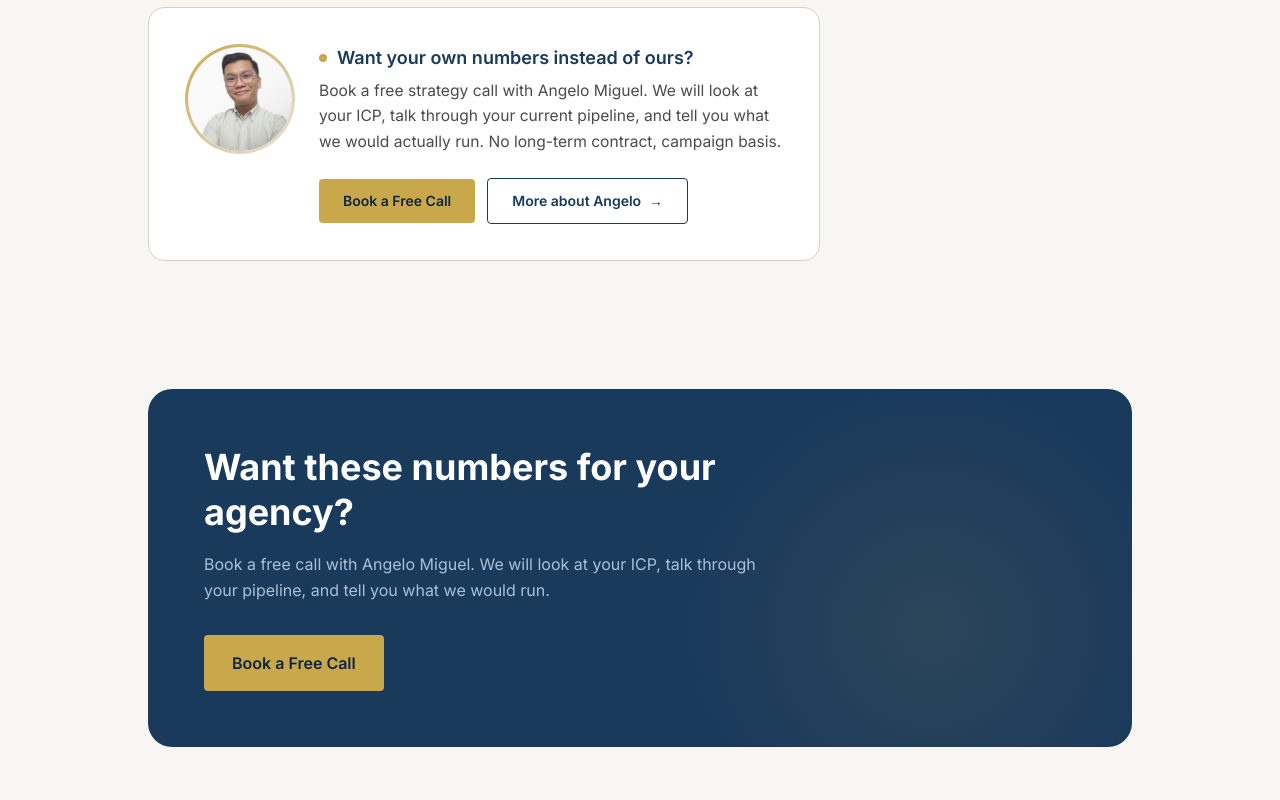
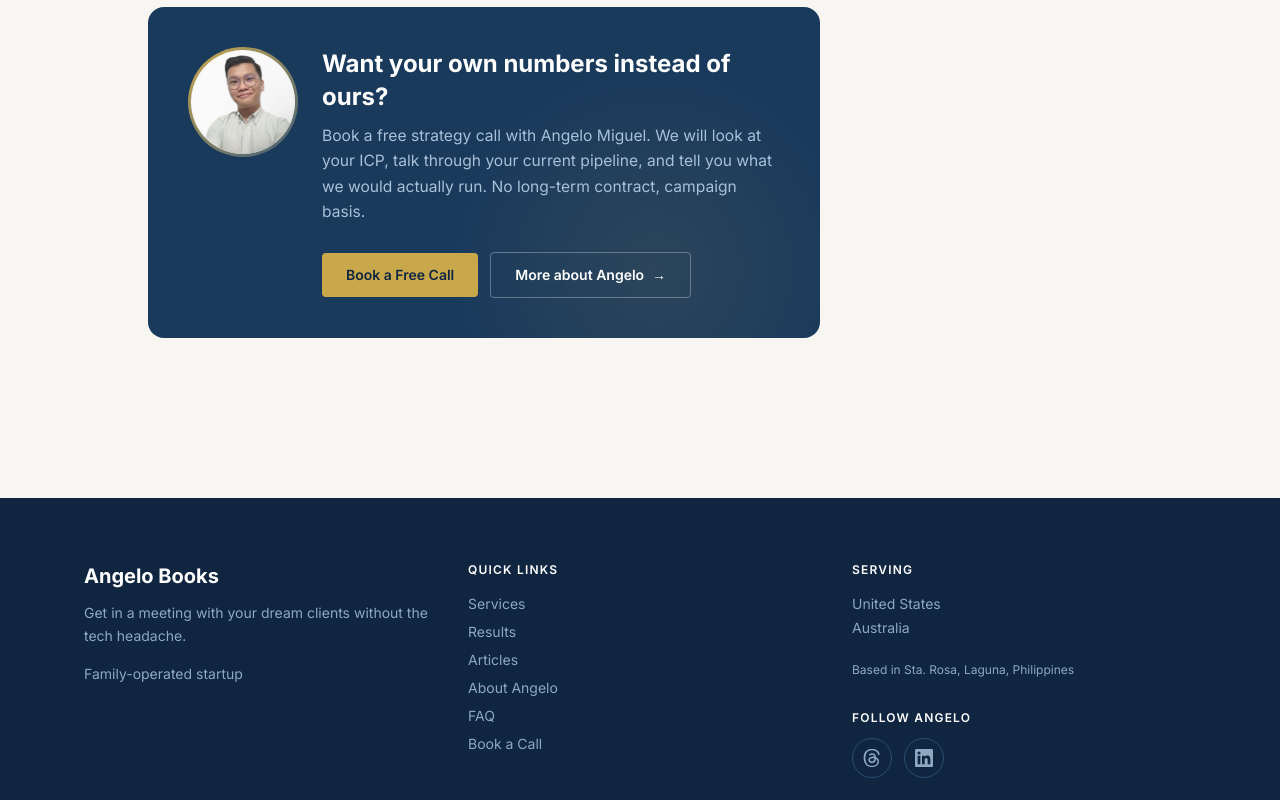
Before and after one commit to TobiasBoscoBrown/angelo-books, a Next.js app: page /articles/b2b-cold-calling-conversion-rate in a window 1280 px wide. Shown: the part 6880-7680 px from the top of the page. Built offline with nearby package versions, Linux system fonts and the light colour scheme; no server answers; a web font is replaced by a local one.

Commit message:
Article: drop duplicate CTA band, make the author card navy

```diff
--- a/app/articles/[slug]/page.tsx
+++ b/app/articles/[slug]/page.tsx
@@ -6,7 +6,6 @@ import { articles, getArticle } from "@/lib/articles";
 import { brand } from "@/lib/brand";
 import { SITE_URL } from "@/lib/site";
 import ArticleBody from "@/components/ArticleBody";
-import Reveal from "@/components/Reveal";
 
 export async function generateStaticParams() {
   return articles.map((a) => ({ slug: a.slug }));
@@ -174,7 +173,7 @@ export default async function ArticlePage({
       </section>
 
       {/* BODY */}
-      <section className="py-16 md:py-20" style={{ background: "var(--off-white)" }}>
+      <section className="pt-16 pb-24 md:pt-20 md:pb-28" style={{ background: "var(--off-white)" }}>
         <div className="max-w-5xl mx-auto px-5 grid grid-cols-1 lg:grid-cols-[1fr_220px] gap-12">
           <ArticleBody blocks={a.blocks} />
 
@@ -205,44 +204,6 @@ export default async function ArticlePage({
         </div>
       </section>
 
-      {/* CTA */}
-      <section className="pb-24" style={{ background: "var(--off-white)" }}>
-        <div className="max-w-5xl mx-auto px-5">
-          <Reveal distance={30}>
-            <div
-              className="relative rounded-3xl p-10 md:p-14 overflow-hidden"
-              style={{ background: "var(--navy)" }}
-            >
-              <div
-                aria-hidden
-                className="pointer-events-none absolute -bottom-40 -right-20 w-[560px] h-[560px] rounded-full opacity-[0.10]"
-                style={{
-                  background:
-                    "radial-gradient(circle, var(--gold) 0%, transparent 62%)",
-                }}
-              />
-              <div className="relative max-w-xl">
-                <h2 className="font-display text-3xl md:text-4xl font-bold text-white leading-tight">
-                  Want these numbers for your agency?
-                </h2>
-                <p className="mt-4 text-base leading-relaxed" style={{ color: "#a8c0d8" }}>
-                  Book a free call with {brand.owner}. We will look at your ICP,
-                  talk through your pipeline, and tell you what we would run.
-                </p>
-                <a
-                  href={brand.calendlyUrl}
-                  target="_blank"
-                  rel="noopener noreferrer"
-                  className="mt-8 inline-block px-7 py-4 rounded font-semibold transition-transform duration-300 hover:-translate-y-0.5"
-                  style={{ background: "var(--gold)", color: "var(--navy-dark)" }}
-                >
-                  Book a Free Call
-                </a>
-              </div>
-            </div>
-          </Reveal>
-        </div>
-      </section>
     </>
   );
 }
--- a/components/ArticleBody.tsx
+++ b/components/ArticleBody.tsx
@@ -300,17 +300,25 @@ export default function ArticleBody({ blocks }: { blocks: Block[] }) {
             return (
               <Reveal key={i} distance={30}>
                 <aside
-                  className="my-12 rounded-2xl p-8 md:p-9 border"
-                  style={{ background: "white", borderColor: "var(--line)" }}
+                  className="relative my-12 rounded-2xl p-8 md:p-10 overflow-hidden"
+                  style={{ background: "var(--navy)" }}
                 >
-                  <div className="flex flex-col sm:flex-row sm:items-start gap-6">
+                  <div
+                    aria-hidden
+                    className="pointer-events-none absolute -bottom-40 -right-16 w-[460px] h-[460px] rounded-full opacity-[0.10]"
+                    style={{
+                      background:
+                        "radial-gradient(circle, var(--gold) 0%, transparent 62%)",
+                    }}
+                  />
+                  <div className="relative flex flex-col sm:flex-row sm:items-start gap-6">
                     <Link
                       href="/about"
                       aria-label={`More about ${brand.owner}`}
                       className="flex-shrink-0 self-start rounded-full p-[3px] transition-transform duration-300 hover:-translate-y-0.5"
                       style={{
                         background:
-                          "linear-gradient(140deg, var(--gold) 0%, var(--warm-gray) 100%)",
+                          "linear-gradient(140deg, var(--gold) 0%, rgba(255,255,255,0.18) 100%)",
                       }}
                     >
                       <Image
@@ -324,20 +332,12 @@ export default function ArticleBody({ blocks }: { blocks: Block[] }) {
                     </Link>
 
                     <div className="min-w-0">
-                      <p
-                        className="font-semibold text-lg mb-1.5 flex items-center gap-2.5"
-                        style={{ color: "var(--navy)" }}
-                      >
-                        <span
-                          aria-hidden
-                          className="w-2 h-2 rounded-full flex-shrink-0"
-                          style={{ background: "var(--gold)" }}
-                        />
+                      <p className="font-display text-2xl font-bold mb-2.5 text-white leading-snug">
                         {b.title}
                       </p>
                       <p
-                        className="text-[0.975rem] leading-relaxed mb-6"
-                        style={{ color: "var(--text-mid)" }}
+                        className="text-[0.975rem] leading-relaxed mb-7"
+                        style={{ color: "#a8c0d8" }}
                       >
                         {b.text}
                       </p>
@@ -357,11 +357,8 @@ export default function ArticleBody({ blocks }: { blocks: Block[] }) {
                         </a>
                         <Link
                           href="/about"
-                          className="group inline-flex items-center gap-2 px-6 py-3 rounded border font-semibold text-sm transition-all duration-300 hover:-translate-y-0.5"
-                          style={{
-                            color: "var(--navy)",
-                            borderColor: "var(--navy)",
-                          }}
+                          className="group inline-flex items-center gap-2 px-6 py-3 rounded border font-semibold text-sm text-white transition-all duration-300 hover:-translate-y-0.5 hover:bg-white/10"
+                          style={{ borderColor: "rgba(255,255,255,0.3)" }}
                         >
                           More about {brand.owner.split(" ")[0]}
                           <span
```
